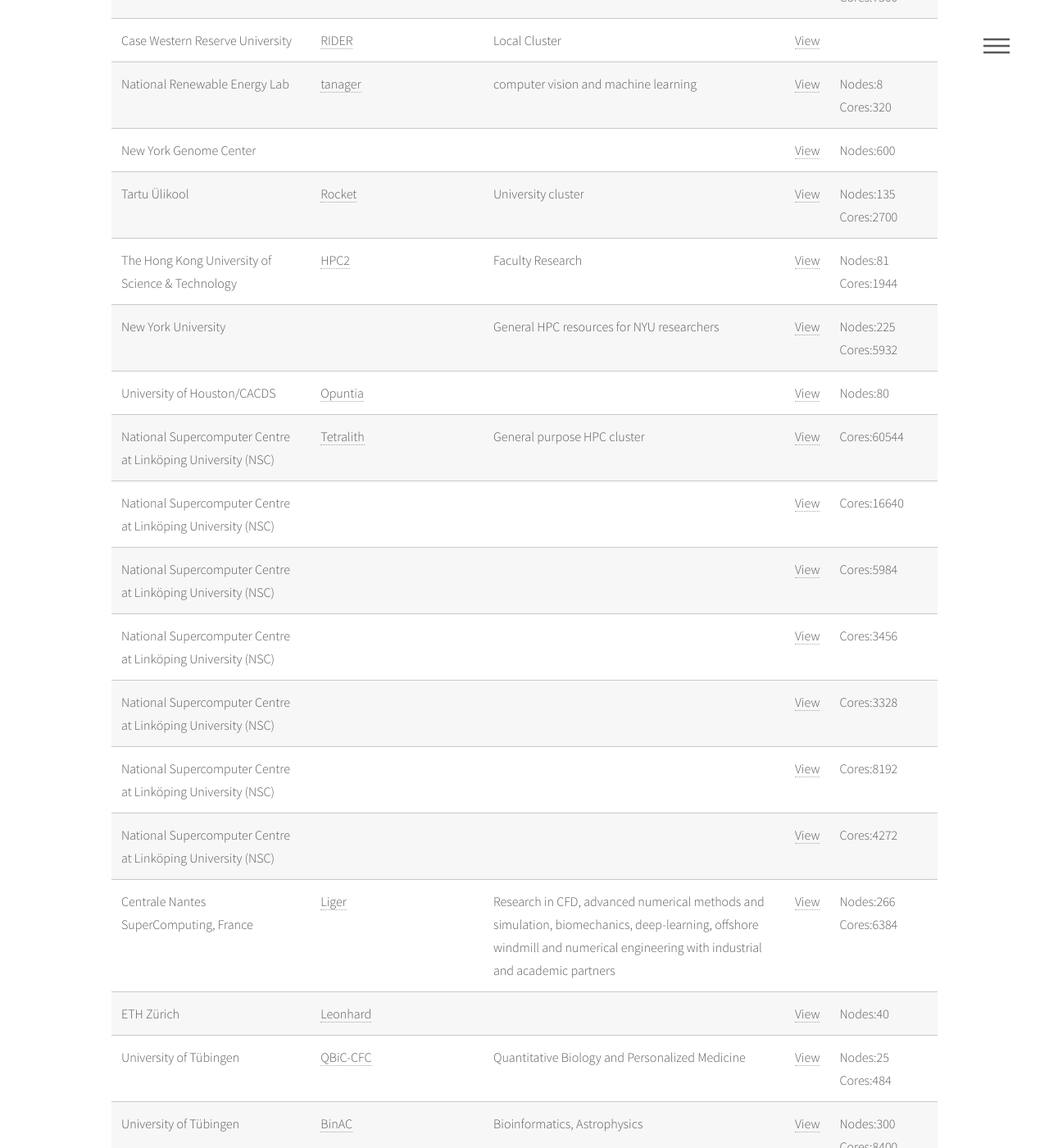
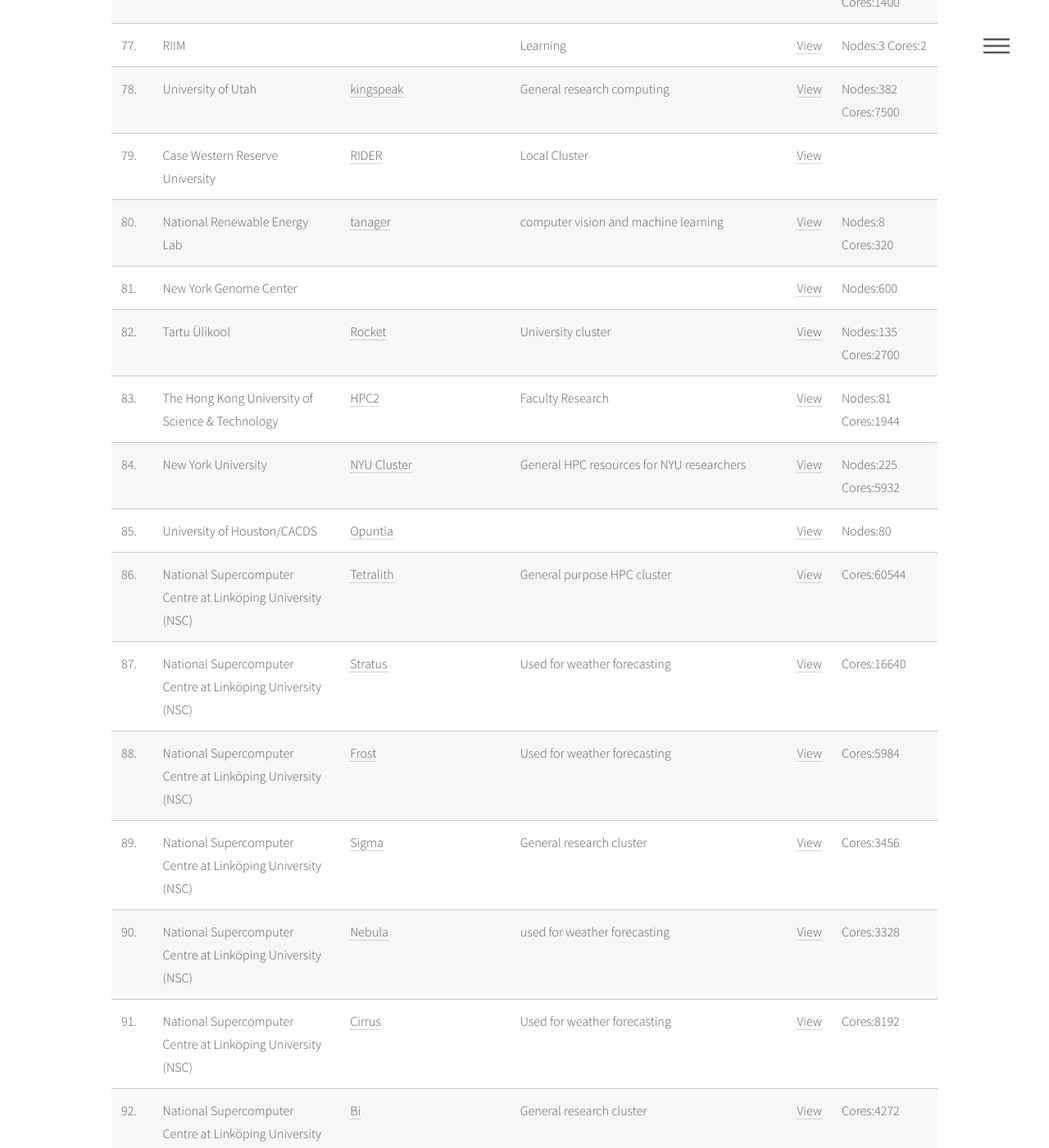
Before and after one commit to hpsee/top, a Jekyll site: the page built from pages/centers.md, in a window 1280 px wide and 1400 px high, scrolled down 6188 px. Shown: the whole window at 82% size. Built offline with Jekyll 4.4.1, drawn with Linux system fonts in a browser that asks for light colours; some of the changed text lies outside the part shown.

Commit message:
adding missing data and index
Signed-off-by: Vanessa Sochat <vsochat@stanford.edu>

```diff
--- a/_data/centers.yml
+++ b/_data/centers.yml
@@ -832,7 +832,7 @@
     name: 'New York University'
     id: nyu-cluster
     external_url: 'https://wikis.nyu.edu/display/NYUHPC/High+Performance+Computing+at+NYU'
-    resource_name: ""
+    resource_name: "NYU Cluster"
     size_nodes: '225'
     size_cores: '5932'
     purpose: 'General HPC resources for NYU researchers'
@@ -862,60 +862,60 @@
     name: National Supercomputer Centre at Linköping University (NSC)
     id: nsc-stratus
     external_url: 'https://www.nsc.liu.se/systems/stratus/'
-    resource_name:
+    resource_name: "Stratus"
     size_nodes: ''
     size_cores: '16640'
-    purpose: ''
-    notes: "Used for weather forecasting"
+    purpose: 'Used for weather forecasting'
+    notes: ""
     coords: [58.397786, 15.575943]
 -
     name: National Supercomputer Centre at Linköping University (NSC)
     id: nsc-frost
     external_url: 'https://www.nsc.liu.se/systems/frost/'
-    resource_name:
+    resource_name: "Frost"
     size_nodes: ''
     size_cores: '5984'
-    purpose: ''
-    notes: "Used for weather forecasting"
+    purpose: 'Used for weather forecasting'
+    notes: ""
     coords: [58.397786, 15.575943]
 -
     name: National Supercomputer Centre at Linköping University (NSC)
     id: nsc-sigma
     external_url: 'https://www.nsc.liu.se/systems/sigma/'
-    resource_name:
+    resource_name: "Sigma"
     size_nodes: ''
     size_cores: '3456'
-    purpose: ''
-    notes: "General research cluster"
+    purpose: 'General research cluster'
+    notes: ""
     coords: [58.397786, 15.575943]
 -
     name: National Supercomputer Centre at Linköping University (NSC)
     id: nsc-nebula
     external_url: 'https://www.nsc.liu.se/systems/nebula/'
-    resource_name:
+    resource_name: "Nebula"
     size_nodes: ''
     size_cores: '3328'
-    purpose: ''
-    notes: "Used for weather forecasting"
+    purpose: 'used for weather forecasting'
+    notes: ""
     coords: [58.397786, 15.575943]
 -
     name: National Supercomputer Centre at Linköping University (NSC)
     id: nsc-cirrus
     external_url: 'https://www.nsc.liu.se/systems/cirrus/'
-    resource_name:
+    resource_name: Cirrus
     size_nodes: ''
     size_cores: '8192'
-    purpose: ''
+    purpose: "Used for weather forecasting"
     notes: ""
     coords: [58.397786, 15.575943]
 -
     name: National Supercomputer Centre at Linköping University (NSC)
     id: nsc-bi
     external_url: 'https://www.nsc.liu.se/systems/bi/'
-    resource_name:
+    resource_name:  Bi
     size_nodes: ''
     size_cores: '4272'
-    purpose: ''
+    purpose: 'General research cluster'
     notes: "Created between 2014 and 2016, Bi has LINPACK performance of approximately 136 Teraflops/second using all 4,272 cores."
     coords: [58.397786, 15.575943]
 -
--- a/_includes/map.html
+++ b/_includes/map.html
@@ -33,7 +33,8 @@
 var query = getQueryVariable("q") || ""
 
 // First add groups (so they are base layer on map)
-{% for entry in site.data.centers %}{% if entry.coords.size == 2 %}
+{% assign centers = site.data.centers | sort: 'name' %}
+{% for entry in centers %}{% if entry.coords.size == 2 %}
 var marker = L.marker([{{ entry.coords[0] }}, {{ entry.coords[1] }}], {icon: cssIcon});
 
 // If the user is searching for the id, open the popup
--- a/pages/centers.md
+++ b/pages/centers.md
@@ -7,6 +7,7 @@
 
 <table id="t01">
   <tr>
+    <th></th>
     <th>Name</th>
     <th>Resource</th>
     <th>Purpose</th>
@@ -14,6 +15,7 @@
     <th>Metrics</th>
   </tr>
 {% for entry in site.data.centers %}<tr>
+    <td>{{ forloop.index }}.</td>
     <td>{{ entry.name }}</td>
     <td><a href='{{ entry.external_url }}'>{{ entry.resource_name }}</a></td>
     <td>{{ entry.purpose }}</td>
```
